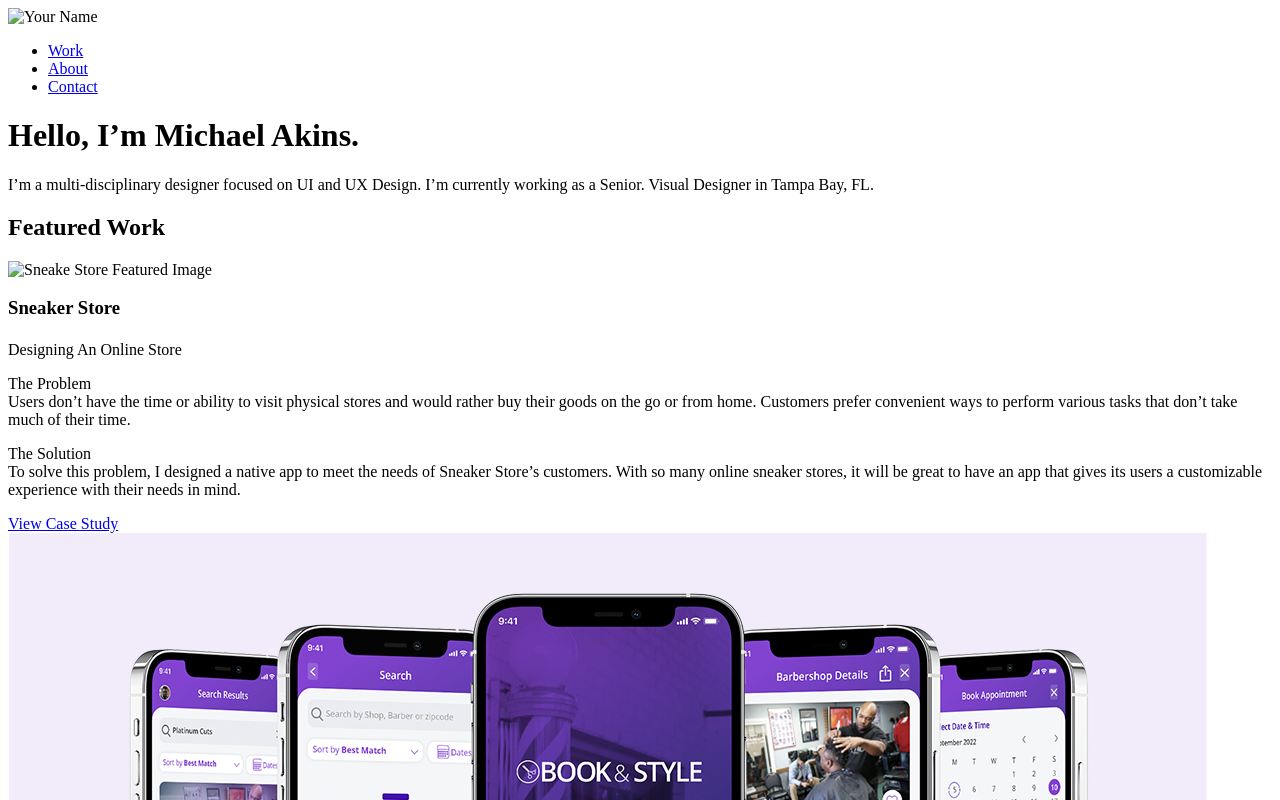
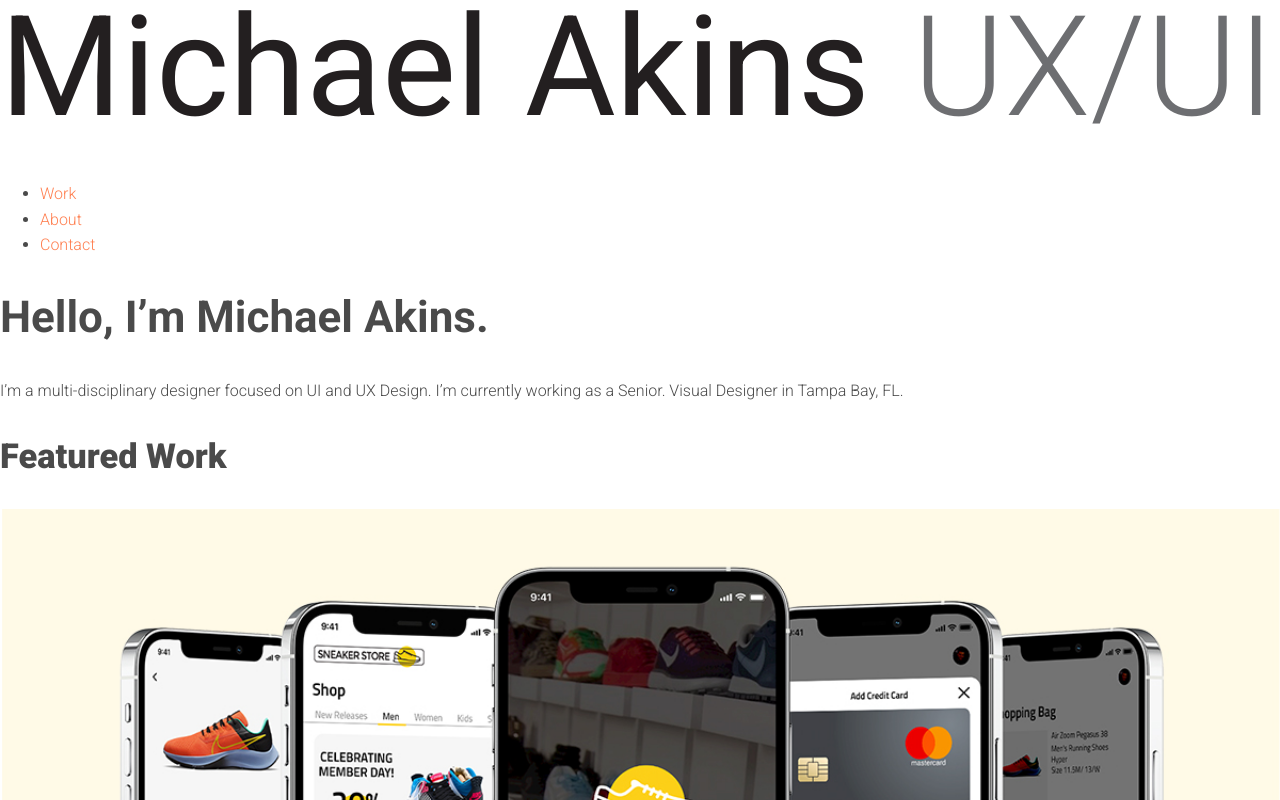
Before and after one commit to michael727813/portfolio-website, a plain HTML site: page index.html in a window 1280 px wide. Shown: the top 800 px of the page. Drawn offline with nearby package versions, Linux system fonts and the light colour scheme.

Commit message:
Added Logo
Added logo

```diff
--- /dev/null
+++ b/css/style.css
@@ -0,0 +1,87 @@
+body {
+    background-color: #ffffff;
+    font-family: 'roboto', sans-serif;
+    font-size: 16px; /* Sets the font size to 16px */
+    font-weight: 300; /* Sets the font weight to 300 */
+    line-height: 1.6; /* Sets the line-height to 1.6 * the font-size */
+    color: #4a4a4a;
+  }
+
+  h1, h2, h3, h4 {
+    line-height: 1.4;
+  }
+  h1 {
+    font-size: 2.75em;
+    font-weight: 700;
+  }
+
+  h2 {
+    font-size: 2.15em;
+    font-weight: 900;
+  }
+
+  h3 {
+    font-size: 1.75em;
+    font-weight: 400;
+  }
+  h4 {
+    font-size: 1.35em;
+    font-weight: 400;
+  }
+  img {
+    width: 100%;
+  }
+  a {
+    color: #ff7f50;
+    text-decoration: none; /* No underlining */
+  }
+  a:hover {
+    color: #cc6540;
+    text-decoration: underline; /* Underlining when hovering over a link */
+  }
+  a:visited { /* visited link */
+    color: #ff7f50;
+  }
+  a:active { /* selected link */
+    color: #994c30;
+  }
+  a:hover,
+a:focus {
+  color: #cc6540;
+  text-decoration: underline;
+}
+.button {
+    display: inline-block; /* since the <a> tag is inline by default, we need to change this to inline-block, but more on this in the next exercise */
+    background-color: #000000;
+    color: #ffffff; /* needed to override the default link color */
+    font-weight: 400;
+    padding: 10px;
+    border-radius: 3px;
+    border-bottom: 2px solid #000000; /* width of the border, type, color */
+    transition: 0.2s opacity;
+  }
+  .button:visited {
+    color: #ffffff; /* needed to override the default link color */
+    text-decoration: none;
+  }
+  .button:hover {
+    opacity: 0.5; /* Reduces the opacity of the button to 80% */
+    color: #ffffff; /* needed to override the default link color */
+    text-decoration: none;
+  }
+  .button.contact {
+    background-color: transparent;
+    color: #000000;
+    text-transform: uppercase;
+    border: 2px solid #000000;
+  }
+  .button.contact:hover {
+    background-color: #000000;
+    color: #ffffff;
+  }
+  .logo {
+    max-width: 184px;
+    display: inline-block;
+    text-align: left;
+    float: left;
+  }
--- a/index.html
+++ b/index.html
@@ -3,10 +3,14 @@
 
 <head>
 	<meta http-equiv="Content-Type" content="text/html; charset=utf-8">
+	<meta name="viewport" content="width=device-width, initial-scale=1">
 	<meta name="author" content="YourName">
 	<meta name="description" content="Short description including keywords related to the pages content for SEO purposes">
 	<title>Michael Akins UX/UI Designer, Tampa Bay, FL</title>
 	<link href="/img/favicon.ico" rel="shortcut icon">
+	<link rel="stylesheet" type="text/css" href="https://cdnjs.cloudflare.com/ajax/libs/normalize/8.0.0/normalize.min.css">
+	<link rel="stylesheet" type="text/css" href="css/style.css">
+	<link href="https://fonts.googleapis.com/css?family=Roboto:300,400,700,900" rel="stylesheet">
 </head>
 
 <body>
@@ -14,7 +18,11 @@
 	<header>
 		<!-- For the navigation -->
 		<div>
-			<img src="img/home/michael_akins_logo.png" alt="Your Name" >
+			<div id="logo">
+				<a href="index.html">
+			<svg xmlns="http://www.w3.org/2000/svg" viewBox="0 0 122 15"><text transform="translate(0 11)" style="font-size:13.315994262695312px;fill:#231f20;font-family:Roboto-Medium, Roboto;font-weight:500">Michael Akins<tspan x="84" y="0" style="font-family:Roboto-Regular, Roboto;font-weight:400"> </tspan><tspan x="87" y="0" style="fill:#6d6e71;font-family:Roboto-Light, Roboto;font-weight:300;letter-spacing:0.00003666877894112025em">UX/UI</tspan></text></svg>
+			</a>
+			</div>
 			<nav>
 				<ul>
 				  <li><a href="index.html">Work</a></li>
@@ -41,8 +49,8 @@
 	<div>
 		<div>
 			<picture>
-			  <source src="img/sneaker/sneaker-featured.jpg"media="(max-width:767px)">
-				<img src="img/sneaker/sneaker-featured@1x.jpg" alt="Sneake Store Featured Image">
+			  <source src="img/sneaker/featured_600px.jpg"media="(max-width:767px)">
+				<img src="img/sneaker/featured_1200px.jpg" alt="Sneake Store Featured Image">
 			</picture>
 		</div>
 		<div>
@@ -50,14 +58,13 @@
 		  <h4></h4>Designing An Online Store</h4><!-- heading for the project -->
 		  <p><!-- open paragraph -->
 			<storn>The Problem</storn><br>
-			Users don’t have the time or ability to visit physical stores and would rather buy their goods on the go
-or from home. Customers prefer convenient ways to perform various tasks that don’t take much of their time.</p>
+			Users don’t have the time or ability to visit physical stores and would rather buy their goods on the go or from home. Customers prefer convenient ways to perform various tasks that don’t take much of their time.</p>
 <!-- end paragraph -->
 <p><!-- open paragraph -->
 	<storn>The Solution</storn><br>
 	To solve this problem, I designed a native app to meet the needs of Sneaker Store’s customers. With so many online sneaker stores, it will be great to have an app that gives its users a customizable experience with their needs in mind.</p>
 <!-- end paragraph -->
-		  <a href="#sneaker_store">View Case Study</a><!-- button or link label -->
+		  <a href="sneaker.html" class="button">View Case Study</a><!-- button or link label -->
 		</div><!-- end second column -->
 	  </div><!-- end row that holds (2) columns for project -->
 
@@ -79,7 +86,7 @@ or from home. Customers prefer convenient ways to perform various tasks that don
 	  <storn>The Solution</storn><br>
 	  To solve this problem, I designed Book&Style, a barbershop booking app built for busy, on-to go users that don’t want to spend a lot of time planning their next hair appointment. Book&Style is a native mobile app that can be used to discover new barhops, read reviews, or easily book appointments with your favorite barber.</p>
   <!-- end paragraph -->
-			<a href="">View Case Study</a><!-- button or link label -->
+			<a href="#" class="button">View Case Study</a><!-- button or link label -->
 	  </div><!-- end row that holds (2) columns for project -->
 	</main>
 		  <!-- For the footer  -->
@@ -89,7 +96,7 @@ or from home. Customers prefer convenient ways to perform various tasks that don
 			  Do you like my work and want to discuss opportunities? Please get in touch. Call: <a href="tel:+17276927661">+1 (727) 692-7661</a> or Skype me at <a href="skype:hello.careerfoundry">hello.careerfoundry</a>. Prefer sending an email?
 			</p>
 			<div>
-			  <a href="mailto:info@michaelakins.com">Email me</a>
+				<a href="mailto:info@michaelakins.com" class="button contact">Email me</a>
 			</div>
 			<div>
 				<!--Social Media Layout and Placeholders-->
```
Also changed, not shown: about.html (+11 -3 lines), sneaker.html (+12 -2 lines), img/logo.svg (added), img/michael_akins_logo.png, img/sneaker/featured_1200px.jpg (added), img/sneaker/featured_600px.jpg (added), 4 other files.
